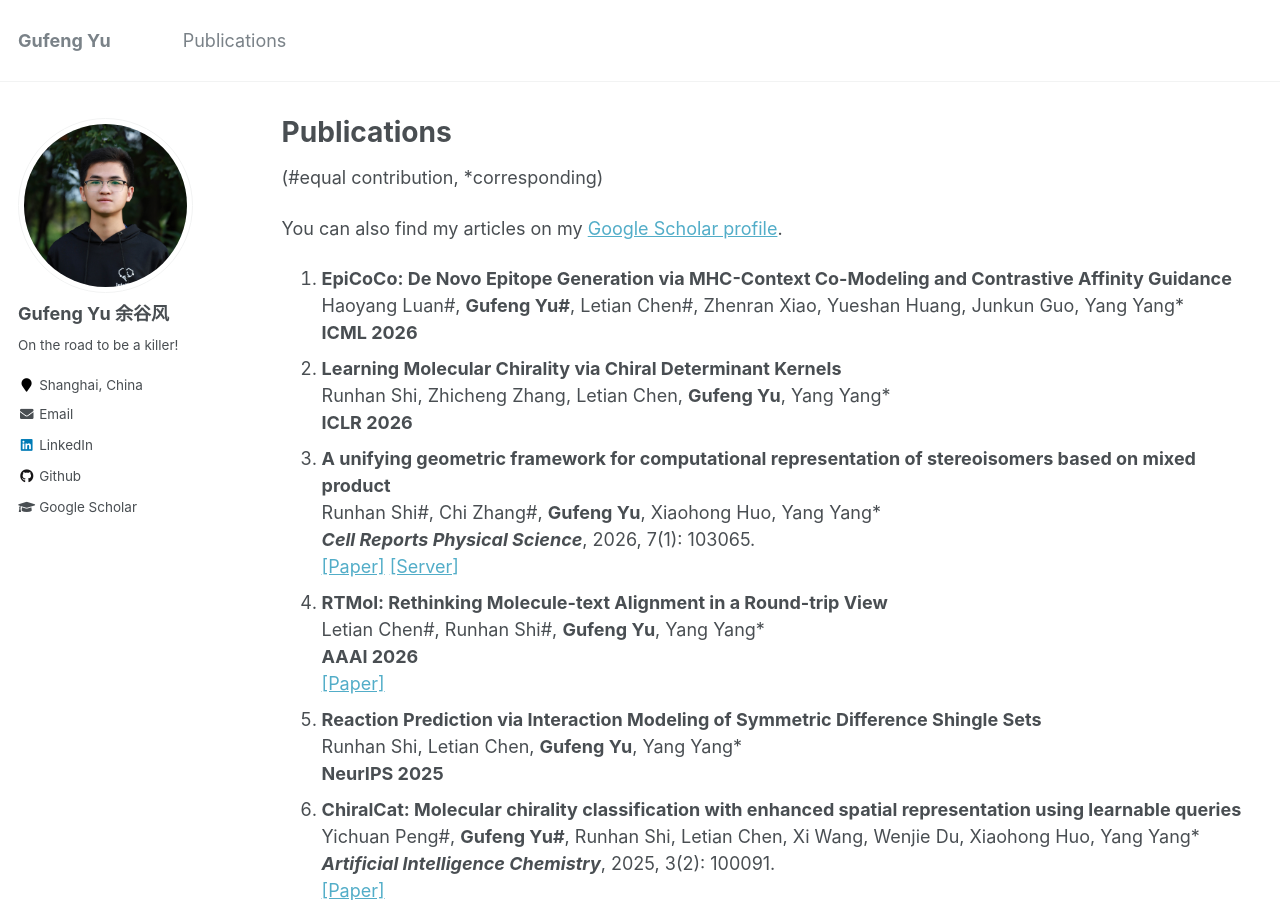
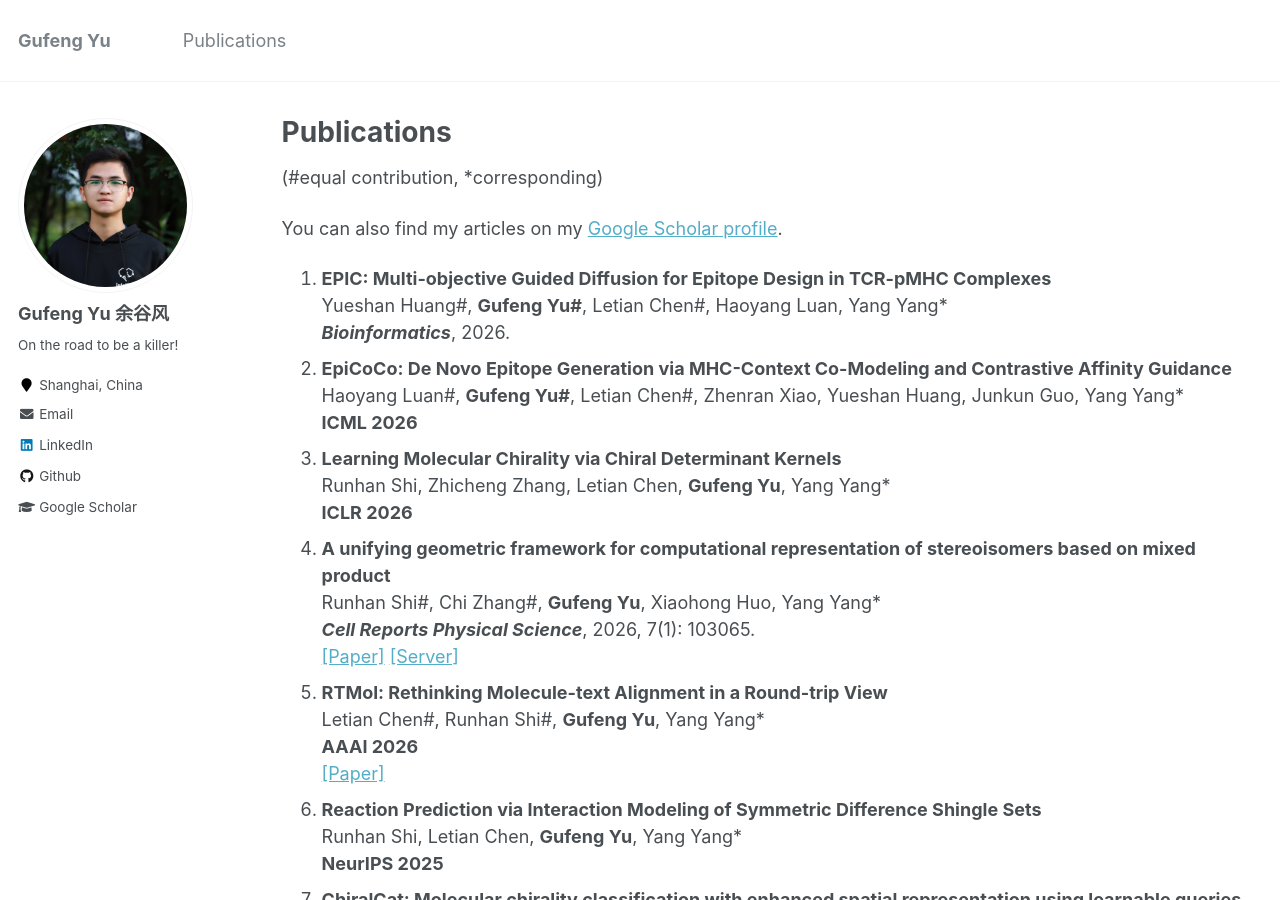
Before and after one commit to GufengYu520/gufengyu520.github.io, a Jekyll site: the page built from _pages/publications.md, in a window 1280 px wide and 900 px high. Built offline with Jekyll 4.4.1, drawn with Linux system fonts in a browser that asks for light colours.

Commit message:
updating

```diff
--- a/_pages/publications.md
+++ b/_pages/publications.md
@@ -9,55 +9,58 @@ author_profile: true
 
 You can also find my articles on my [Google Scholar profile](https://scholar.google.com/citations?user=97-LZ1sAAAAJ).
 
-1. **EpiCoCo: De Novo Epitope Generation via MHC-Context Co-Modeling and Contrastive Affinity Guidance**
+1. **EPIC: Multi-objective Guided Diffusion for Epitope Design in TCR-pMHC Complexes**
+   Yueshan Huang#, **Gufeng Yu#**, Letian Chen#, Haoyang Luan, Yang Yang*
+   ***Bioinformatics***, 2026.
+2. **EpiCoCo: De Novo Epitope Generation via MHC-Context Co-Modeling and Contrastive Affinity Guidance**
    Haoyang Luan#, **Gufeng Yu#**, Letian Chen#, Zhenran Xiao, Yueshan Huang, Junkun Guo, Yang Yang*
    **ICML 2026**
-2. **Learning Molecular Chirality via Chiral Determinant Kernels**
+3. **Learning Molecular Chirality via Chiral Determinant Kernels**
    Runhan Shi, Zhicheng Zhang, Letian Chen, **Gufeng Yu**, Yang Yang*
    **ICLR 2026**
-3. **A unifying geometric framework for computational representation of stereoisomers based on mixed product**
+4. **A unifying geometric framework for computational representation of stereoisomers based on mixed product**
    Runhan Shi#, Chi Zhang#, **Gufeng Yu**, Xiaohong Huo, Yang Yang*
    ***Cell Reports Physical Science***, 2026, 7(1): 103065.
    [[Paper]](https://doi.org/10.1016/j.xcrp.2025.103065) [[Server]](https://compbio.sjtu.edu.cn/services/chiralfinder)
-4. **RTMol: Rethinking Molecule-text Alignment in a Round-trip View**
+5. **RTMol: Rethinking Molecule-text Alignment in a Round-trip View**
    Letian Chen#, Runhan Shi#, **Gufeng Yu**, Yang Yang*
    **AAAI 2026**
    [[Paper]](https://ojs.aaai.org/index.php/AAAI/article/view/36966)
-5. **Reaction Prediction via Interaction Modeling of Symmetric Difference Shingle Sets**
+6. **Reaction Prediction via Interaction Modeling of Symmetric Difference Shingle Sets**
    Runhan Shi, Letian Chen, **Gufeng Yu**, Yang Yang*
    **NeurIPS 2025**
-6. **ChiralCat: Molecular chirality classification with enhanced spatial representation using learnable queries**
+7. **ChiralCat: Molecular chirality classification with enhanced spatial representation using learnable queries**
    Yichuan Peng#, **Gufeng Yu#**, Runhan Shi, Letian Chen, Xi Wang, Wenjie Du, Xiaohong Huo, Yang Yang*
    ***Artificial Intelligence Chemistry***, 2025, 3(2): 100091.
    [[Paper]](https://doi.org/10.1016/j.aichem.2025.100091)
-7. **Clc-db: an open-source online database of chiral ligands and catalysts**
+8. **Clc-db: an open-source online database of chiral ligands and catalysts**
    **Gufeng Yu#**, Kaiwen Yu#, Xi Wang#, Chenxi Zhang, Yicong Luo, Xiaohong Huo\*, Yang Yang*
    ***Journal of Cheminformatics***, 2025, 17(1): 1-12.
    [[Paper]](https://jcheminf.biomedcentral.com/articles/10.1186/s13321-025-00991-9) [[Database]](https://compbio.sjtu.edu.cn/services/clc-db)
-8. **AtropDiff: Data-Scarce Atropisomer Generation via Multi-Task Pretrained Classifier-Guided Diffusion**
+9. **AtropDiff: Data-Scarce Atropisomer Generation via Multi-Task Pretrained Classifier-Guided Diffusion**
    Letian Chen#, Xi Wang#, **Gufeng Yu**, Caihua Shan*, Yang Yang\*
    **ICLR 2025 DeLTa Workshop**
-9. **YieldFCP: Enhancing Reaction Yield Prediction via Fine-grained Cross-modal Pre-training**
+10. **YieldFCP: Enhancing Reaction Yield Prediction via Fine-grained Cross-modal Pre-training**
    Runhan Shi, **Gufeng Yu**, Letian Chen, Yang Yang*
    ***Artificial Intelligence Chemistry***, 2025, 3(1): 100085.
    [[Paper]](https://doi.org/10.1016/j.aichem.2025.100085)
-10. **ZeRPI: A graph neural network model for zero-shot prediction of RNA-protein interactions**
-Yifei Gao, Runhan Shi, **Gufeng Yu**, Yuyang Huang, Yang Yang*
-***Methods***, 2025, 235: 45-52.
-[[Paper]](https://doi.org/10.1016/j.ymeth.2025.01.014)
-11. **Machine Learning for Reaction Performance Prediction in Allylic Substitution Enhanced by Automatic Extraction of a Substrate-Aware Descriptor**
+11. **ZeRPI: A graph neural network model for zero-shot prediction of RNA-protein interactions**
+    Yifei Gao, Runhan Shi, **Gufeng Yu**, Yuyang Huang, Yang Yang*
+    ***Methods***, 2025, 235: 45-52.
+    [[Paper]](https://doi.org/10.1016/j.ymeth.2025.01.014)
+12. **Machine Learning for Reaction Performance Prediction in Allylic Substitution Enhanced by Automatic Extraction of a Substrate-Aware Descriptor**
     **Gufeng Yu#**, Xi Wang#, Yicong Luo, Guanlin Li, Rui Ding, Runhan Shi, Xiaohong Huo\*, Yang Yang*
     ***Journal of Chemical Information and Modeling***, 2025, 65(1): 312-325.
     [[Paper]](https://pubs.acs.org/doi/10.1021/acs.jcim.4c02120)
-12. **Prediction of chemical reaction yields with large-scale multi-view pre-training**
+13. **Prediction of chemical reaction yields with large-scale multi-view pre-training**
     Runhan Shi, **Gufeng Yu**, Xiaohong Huo, Yang Yang*
     ***Journal of Cheminformatics***, 2024, 16(1): 1-16.
     [[Paper]](https://jcheminf.biomedcentral.com/articles/10.1186/s13321-024-00815-2)
-13. **Enhancing Cancer Gene Prediction through Aligned Fusion of Multiple PPI Networks Using Graph Transformer Models**
+14. **Enhancing Cancer Gene Prediction through Aligned Fusion of Multiple PPI Networks Using Graph Transformer Models**
     Zebei Han, **Gufeng Yu**, Yang Yang*
     **2023 IEEE International Conference on Bioinformatics and Biomedicine (BIBM 2023)**
     [[Paper]](https://ieeexplore.ieee.org/document/10385593)
-14. **MIGGRI: A multi-instance graph neural network model for inferring gene regulatory networks for Drosophila from spatial expression images**
+15. **MIGGRI: A multi-instance graph neural network model for inferring gene regulatory networks for Drosophila from spatial expression images**
     Yuyang Huang#, **Gufeng Yu#**, Yang Yang*
     ***PLOS Computational Biology***, 2023, 19(11): e1011623.
     [[Paper]](https://journals.plos.org/ploscompbiol/article?id=10.1371/journal.pcbi.1011623)
```
Also changed, not shown: _pages/about.md (+8 -4 lines).
